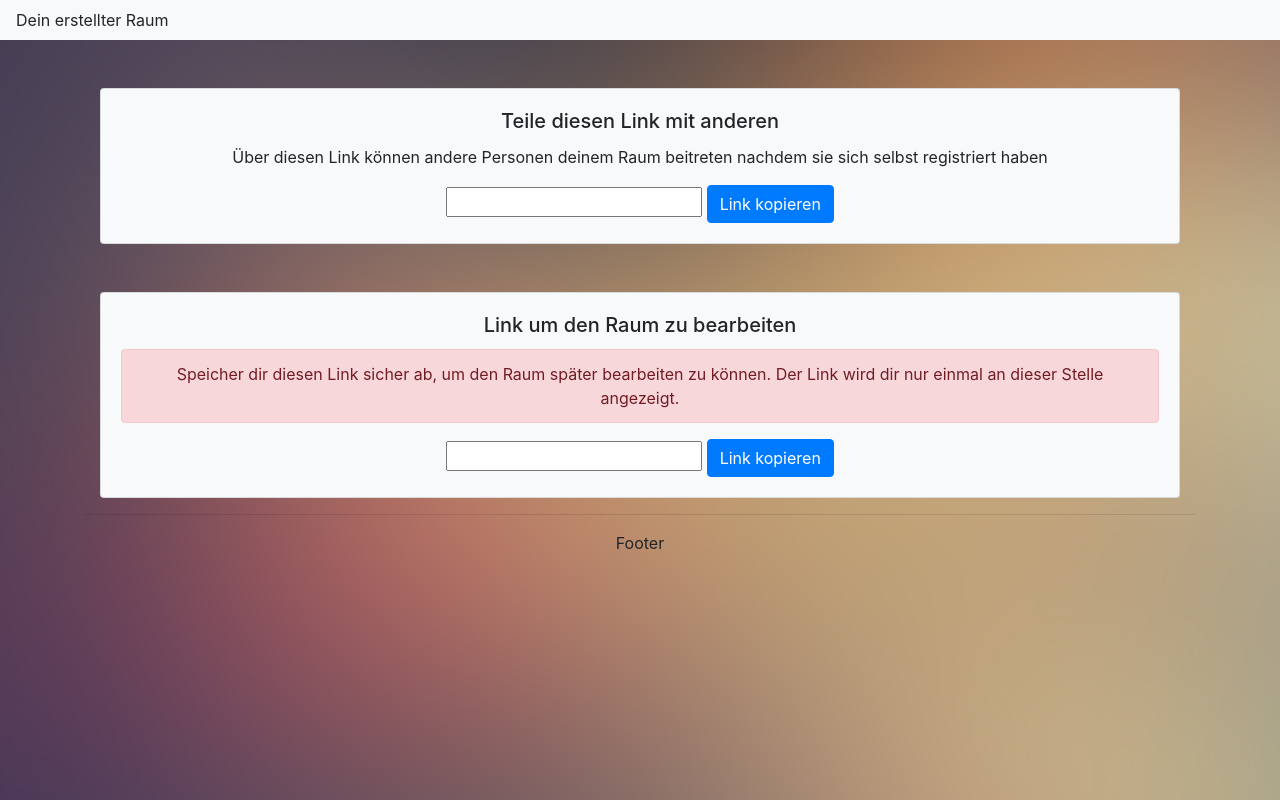
After one commit to fkressmann/feedi-io, a Flask app: template src/templates/room_created.html in a window 1280 px wide. The commit adds this page. Run offline with Flask 2, Linux system fonts and the light colour scheme; the template is opened without the code that fills it, so the values that code supplies are empty; parts of the project's set-up code (start-up, migrations or seed data) failed here and were passed over.

Commit message:
Added room created template

```diff
--- a/src/routes/login.py
+++ b/src/routes/login.py
@@ -61,6 +61,5 @@ def login():
             return redirect(url_for('login.index', invite_id=room_id))
 
 
-
 def redirect_login():
     return redirect(url_for('login.index'))
--- a/src/routes/room.py
+++ b/src/routes/room.py
@@ -22,4 +22,4 @@ def create():
         db.session.add(room)
         db.session.commit()
 
-        return f"Created. ID:{room.id}, admin key:{room.admin_key}"
+        return render_template('room_created.html', room=room)
--- a/src/templates/base.html
+++ b/src/templates/base.html
@@ -43,4 +43,6 @@
 
 </body>
 
+{% block script %}{% endblock %}
+
 </html>
--- /dev/null
+++ b/src/templates/room_created.html
@@ -0,0 +1,74 @@
+{% extends "base.html" %}
+
+{% block title %}Raum erstellt{% endblock %}
+
+{% block header %}
+<nav class="navbar navbar-light bg-light">
+    Dein erstellter Raum
+</nav>
+
+{% endblock %}
+
+{% block content %}
+<div class="container">
+    <div class="row mb-5"></div>
+    <div class="row">
+        <div class="col-sm-12 col-lg-12">
+            <div class="card bg-light w-100" style="width: 18rem;">
+                <div class="card-body text-center">
+                    <h5 class="card-title text-center">Teile diesen Link mit anderen</h5>
+                    <p>Über diesen Link können andere Personen deinem Raum beitreten nachdem sie sich selbst registriert
+                        haben</p>
+                    <input type="text" value="{{room.id}}" id="room_id" readonly>
+                    <button class="btn btn-primary" onclick="copySharingUrl()">Link kopieren</button>
+                </div>
+            </div>
+        </div>
+    </div>
+    <div class="row mb-5"></div>
+    <div class="row">
+        <div class="col-sm-12 col-lg-12">
+            <div class="card bg-light w-100" style="width: 18rem;">
+                <div class="card-body text-center">
+                    <h5 class="card-title text-center">Link um den Raum zu bearbeiten</h5>
+                    <div class="alert alert-danger" role="alert">
+                        Speicher dir diesen Link sicher ab, um den Raum später bearbeiten zu können. Der Link wird dir
+                        nur einmal an dieser Stelle angezeigt.
+                    </div>
+                    <input type="text" value="{{room.admin_key}}" id="admin_url" readonly>
+                    <button class="btn btn-primary" onclick="copyAdminUrl()">Link
+                        kopieren</button>
+                </div>
+            </div>
+        </div>
+    </div>
+</div>
+{% endblock %}
+
+{% block script %}
+<script type="text/javascript">
+    function copySharingUrl() {
+        /* Get the text field */
+        var copyText = document.getElementById("room_id");
+
+        /* Select the text field */
+        copyText.select();
+        copyText.setSelectionRange(0, 99999); /* For mobile devices */
+
+        /* Copy the text inside the text field */
+        document.execCommand("copy");
+    }
+
+    function copyAdminUrl() {
+        /* Get the text field */
+        var copyText = document.getElementById("admin_url");
+
+        /* Select the text field */
+        copyText.select();
+        copyText.setSelectionRange(0, 99999); /* For mobile devices */
+
+        /* Copy the text inside the text field */
+        document.execCommand("copy");
+    }
+</script>
+{% endblock %}
```
